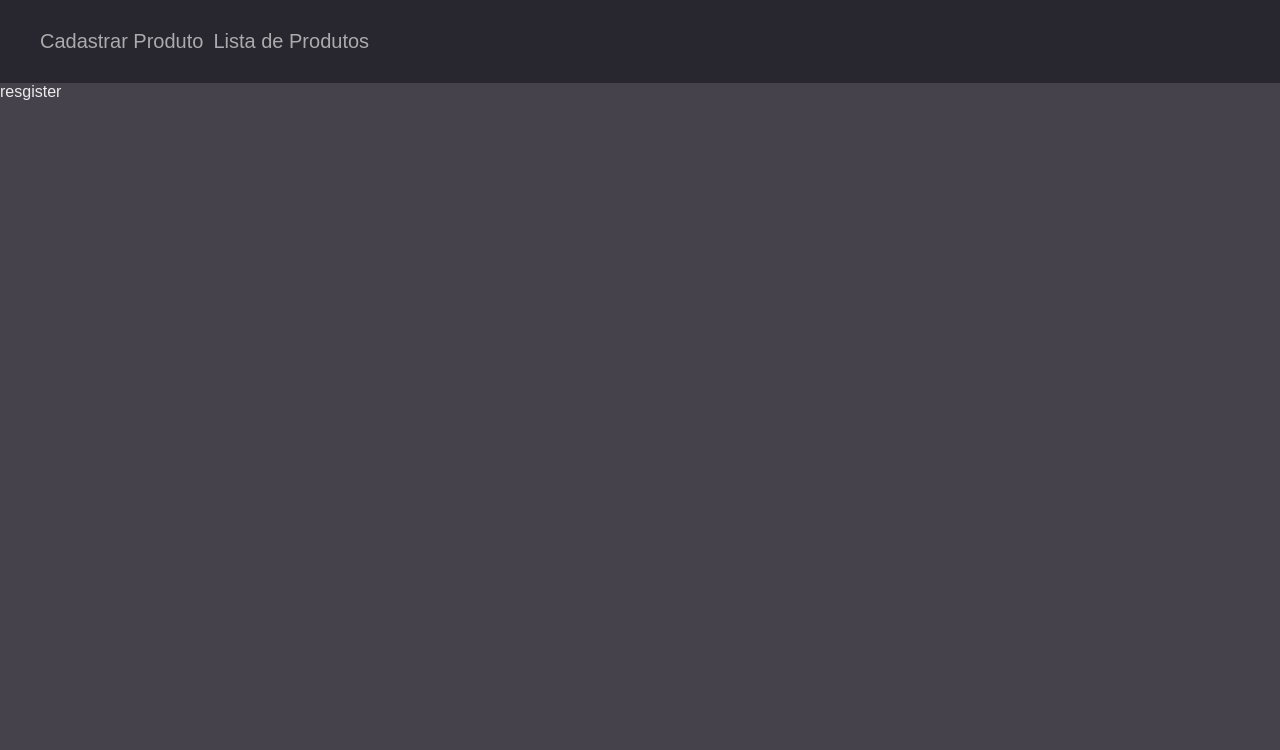
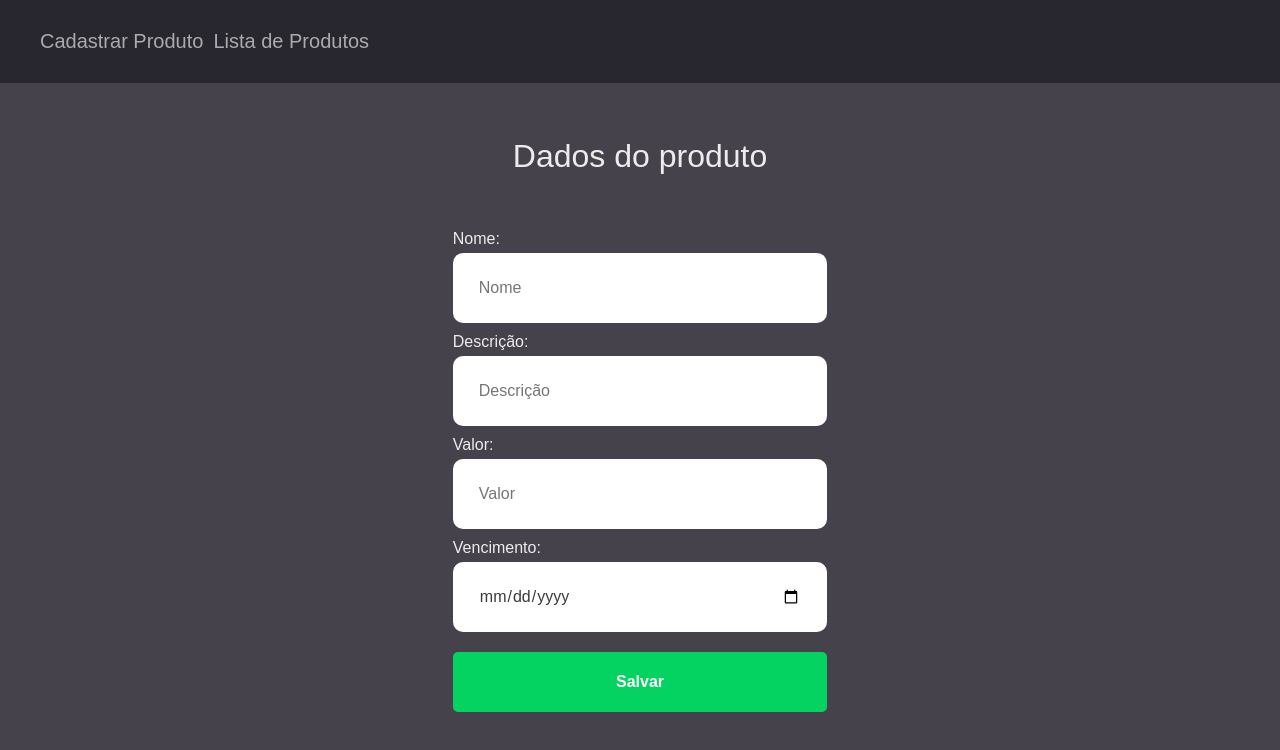
Before and after one commit to thiagomedina/teste-smart, a React (Create React App) app in the folder web/: page /register in a window 1280 px wide. Shown: the top 750 px of the page. Built offline with nearby package versions, Linux system fonts and the light colour scheme.

Commit message:
validated the product form

```diff
--- a/web/src/containers/ProductFormContainer/index.jsx
+++ b/web/src/containers/ProductFormContainer/index.jsx
@@ -0,0 +1,81 @@
+import React, { useState } from 'react'
+import * as Yup from "yup";
+import getValidationErrors from "../../utils/getValidationErrors";
+import { Container, Form, Button, ErrorMessage } from './styles'
+
+const ProductFormContainer = () => {
+    const [name, setName] = useState('');
+    const [description, setDescription] = useState('');
+    const [value, setValue] = useState('');
+    const [deadline, setDeadline] = useState('');
+    const [inputError, setInputError] = useState('');
+
+    const handleRegisterProduct = async (event) => {
+        event.preventDefault()
+        try {
+            const schema = Yup.object().shape({
+                name: Yup.string().required('Nome Obrigatório'),
+                description: Yup.string().required('Descrição Obrigatória'),
+                value: Yup.number().required().typeError('O valor deve ser em números'),
+                deadline: Yup.date().required().typeError('Data Obrigatória')
+            })
+
+            let data = { name, description, value, deadline }
+
+            await schema.validate(data, {
+                abortEarly: false,
+            });
+            console.log(data)
+            setInputError('')
+        } catch (err) {
+            if (err instanceof Yup.ValidationError) {
+                const errors = getValidationErrors(err);
+                setInputError(errors)
+            }
+        }
+    }
+
+
+    return (
+        <Container>
+            <fieldset>
+                <h1>Dados do produto</h1>
+                <Form onSubmit={handleRegisterProduct}>
+                    <label>Nome:</label>
+                    <input
+                        id="name"
+                        value={name}
+                        onChange={e => setName(e.target.value)}
+                        placeholder="Nome"
+                    />
+                    <ErrorMessage> {inputError.name && inputError.name} </ErrorMessage>
+                    <label>Descrição:</label>
+                    <input
+                        value={description}
+                        onChange={e => setDescription(e.target.value)}
+                        placeholder="Descrição"
+                    />
+                    <ErrorMessage> {inputError.description && inputError.description} </ErrorMessage>
+                    <label>Valor:</label>
+                    <input
+                        value={value}
+                        onChange={e => setValue(e.target.value)}
+                        placeholder="Valor"
+                    />
+                    <ErrorMessage> {inputError.value && inputError.value} </ErrorMessage>
+                    <label>Vencimento:</label>
+                    <input
+                        type='date'
+                        value={deadline}
+                        onChange={e => setDeadline(e.target.value)}
+                        placeholder="Vencimento"
+                    />
+                    <ErrorMessage> {inputError.deadline && inputError.deadline} </ErrorMessage>
+                </Form>
+                <Button type="submit" onClick={handleRegisterProduct}>Salvar</Button>
+            </fieldset>
+        </Container>
+    )
+}
+
+export default ProductFormContainer
--- a/web/src/containers/ProductFormContainer/styles.js
+++ b/web/src/containers/ProductFormContainer/styles.js
@@ -0,0 +1,55 @@
+import styled, { css } from "styled-components";
+
+export const Container = styled.div`
+  display: flex;
+  h1 {
+    font-weight: normal;
+    text-align: center;
+    margin: 55px 60px;
+  }
+  fieldset {
+    margin: auto;
+    padding: 0 10px;
+    border: 0;
+  }
+`;
+
+export const Form = styled.form`
+  margin-top: 40px;
+  display: flex;
+  flex-direction: column;
+
+
+  input {
+    height: 70px;
+    padding: 15px 24px;
+    margin-top: 5px;
+    border: 0;
+    border-radius: 10px;
+    color: #3a3a3a;
+    border: 2px solid #fff;
+
+  }
+`;
+
+export const ErrorMessage = styled.span`
+color:#ff4c4c;
+font-weight: bold;
+margin: 5px;
+`;
+
+export const Button = styled.button`
+    width: 100%;
+    height: 60px;
+    margin-top: 10px;
+    background: #04d361;
+    border-radius: 5px;
+    border: 0;
+    color: #fff;
+    font-weight: bold;
+    transition: 0.5s;
+    &:hover {
+      background: '#03a84d' ;
+    }
+
+`;
--- /dev/null
+++ b/web/src/utils/getValidationErrors.js
@@ -0,0 +1,9 @@
+
+export default function getValidationErrors(err) {
+    const validationErrors = {};
+
+    err.inner.forEach(error => {
+        validationErrors[error.path] = error.message;
+    });
+    return validationErrors;
+}
--- a/web/src/view/ProductRegister/index.jsx
+++ b/web/src/view/ProductRegister/index.jsx
@@ -1,11 +1,12 @@
 import React from 'react'
 import Header from '../../components/Header'
+import ProductFormContainer from '../../containers/ProductFormContainer'
 
 const ProductRegister = () => {
     return (
         <>
             <Header />
-            <p>resgister</p>
+            <ProductFormContainer />
         </>
     )
 
```
Also changed, not shown: web/package.json (+8 -6 lines), 2 other files (tests, documents, lock files or other folders).
